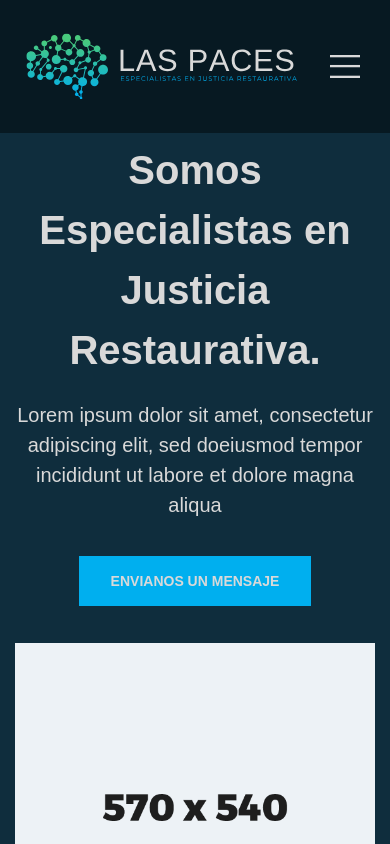
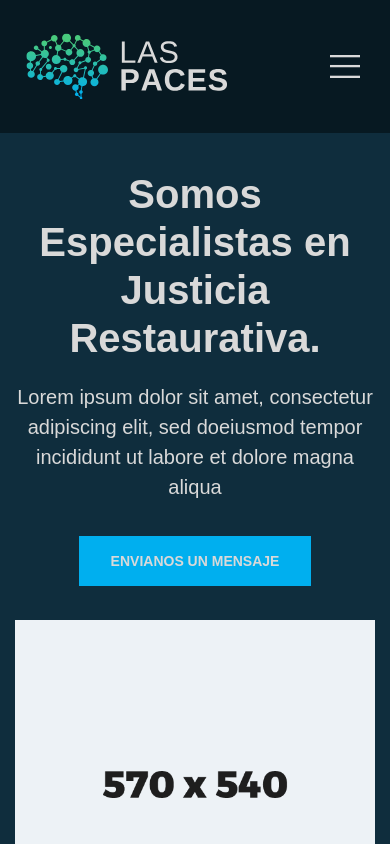
Before and after one commit to luribeto/laspaces, a React (Create React App) app: page / in a window 390 px wide. Shown: the top 844 px of the page. Built offline with nearby package versions, Linux system fonts and the light colour scheme.

Commit message:
some css adjust

```diff
--- a/src/components/contact-modal/modal.scss
+++ b/src/components/contact-modal/modal.scss
@@ -41,7 +41,8 @@
 
       p {
         font-size: 1.5rem;
-        color: #1E1E1E;
+        // color: #1E1E1E;
+        color: $black-color;
         font-weight: 800;
 
         &:nth-child(1) {
--- a/src/components/contact/contact.scss
+++ b/src/components/contact/contact.scss
@@ -26,7 +26,7 @@
 input {
   background-color: $light-color;
   width: 100%;
-  max-width: 570px;
+  max-width: 80%;
   height: 45px;
   border: 0px;
   padding: 0 15px;
@@ -34,6 +34,7 @@ input {
   border: 2px solid $light-color;
   outline: none;
   margin: 5px 0;
+  color: $black-color;
 }
 input:active, input:focus {
   border: 2px solid $main-color;
@@ -48,13 +49,14 @@ input:active, input:focus {
 textarea {
   background-color: $light-color;
   width: 100%;
-  max-width: 570px;
+  max-width: 80%;
   border: 0px;
   padding: 15px;
   font-size: 12px;
   border: 2px solid $light-color;
   outline: none;
   margin: 5px 0;
+  color: $black-color;
 }
 
 textarea:active, textarea:focus {
--- a/src/components/footer/footer.jsx
+++ b/src/components/footer/footer.jsx
@@ -13,7 +13,7 @@ const partnerBox = () => (
         <Col xs={12} sm={6} md={6}>
           <div className="footer-box">
             <img src={Logo} alt="logo" />
-            <p>© 2020 - Mint,All Right Reserved</p>
+            <p>© 2022 - Las Paces, Derechos Reservados</p>
           </div>
         </Col>
         <Col xs={12} sm={6} md={6}>
--- a/src/components/footer/footer.scss
+++ b/src/components/footer/footer.scss
@@ -32,7 +32,7 @@
   }
 }
 
-@media screen and (max-width: 580px) {
+@media screen and (max-width: 1170px) {
   .footer {
     .footer-box {
       display: flex;
@@ -42,6 +42,9 @@
       img {
         padding-bottom: 30px;
       }
+      p {
+        margin-left: 0;
+      }
     }
     .back-to-top {
       display: flex;
@@ -49,6 +52,7 @@
       align-items: center;
       float: none;
       flex-direction: row;
+      // background-color: #2E2D2C;
 
       img {
         padding-bottom: 0px;
--- a/src/components/hero/hero.scss
+++ b/src/components/hero/hero.scss
@@ -20,12 +20,12 @@
   }
 }
 
-@media screen and (max-width: 1080px) {
+@media screen and (max-width: 1170px) {
   .hero {
     padding-top: 140px;
 
     .hero-info {
-      padding-top: 0px;
+      padding-top: 30px;
     }
 
     .hero-image {
--- a/src/components/navbar/desktop-nav.jsx
+++ b/src/components/navbar/desktop-nav.jsx
@@ -11,7 +11,7 @@ const desktopNav = (props) => {
 
   const renderLogo = () => {
     const screenW = window.screen.availWidth;
-    return screenW < 720 ?<img src={LogoMobile} alt="logo" className="pointer" /> : <img src={LogoImg} alt="logo" className="pointer" />
+    return screenW <= 1024 ?<img src={LogoMobile} alt="logo" className="pointer" /> : <img src={LogoImg} alt="logo" className="pointer" />
   }
   return (
     <nav className={`Navbar ${!props.userIsScrolled ? "extraLargeNavbar" : ""}`}>
--- a/src/components/navbar/navbar.scss
+++ b/src/components/navbar/navbar.scss
@@ -103,6 +103,7 @@
 
 // MEDIA QUERIES
 @media screen and (max-width: 1170px) {
+
   .Navbar {
     .mobile__menu {
       display: block;
--- a/src/style/App.scss
+++ b/src/style/App.scss
@@ -37,7 +37,7 @@ body {
   min-height: 100vh;
   scroll-behavior: smooth;
   text-rendering: optimizeSpeed;
-  line-height: 1.5;
+  line-height: 1.2;
 }
 
 /* Remove list styles on ul, ol elements with a class attribute */
```
